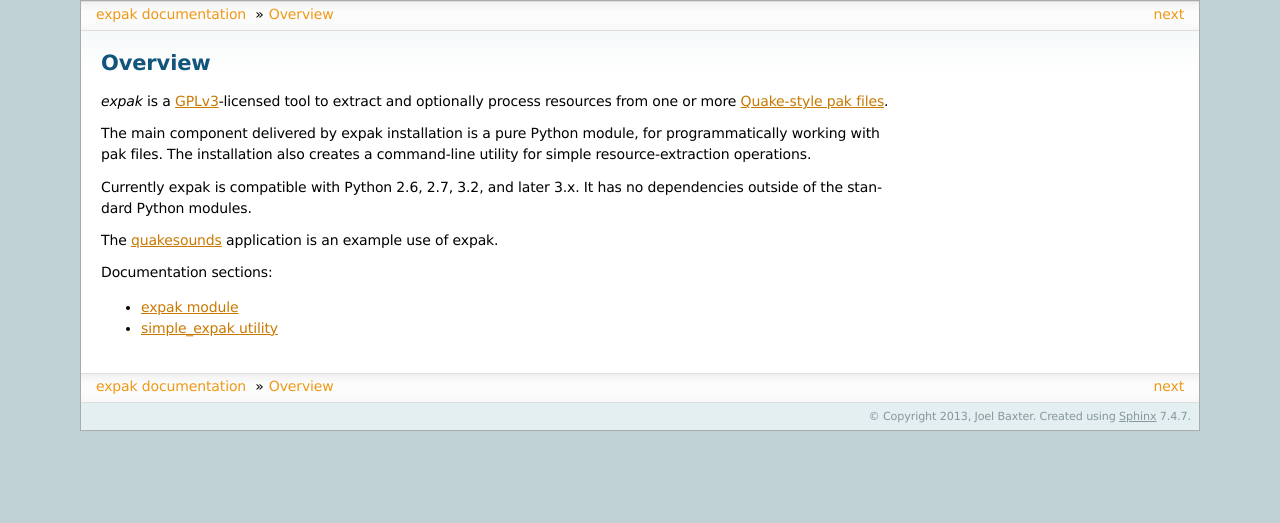
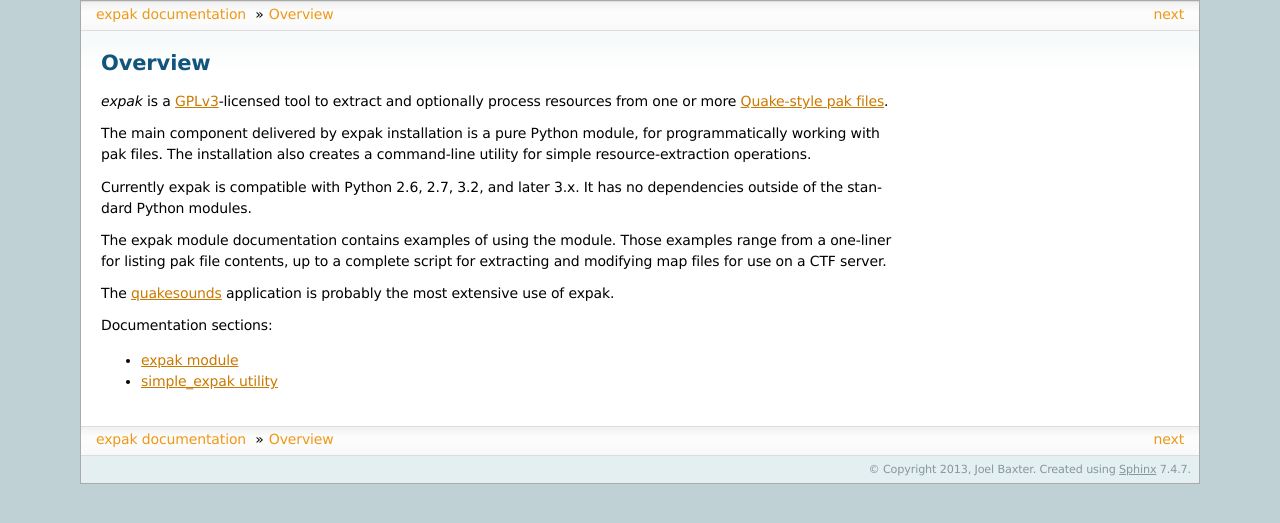
Before and after one commit to neogeographica/expak, a Sphinx documentation site: the page built from docs/index.rst, in a window 1280 px wide. Shown: the top 523 px of the page. Built offline with Sphinx 7.4.7, drawn with Linux system fonts in a browser that asks for light colours; the version number could not be read and is left out.

Commit message:
mention examples in the docs

```diff
--- a/README.rst
+++ b/README.rst
@@ -23,7 +23,11 @@
 Currently expak is compatible with Python 2.6, 2.7, 3.2, and later 3.x. It has
 no dependencies outside of the standard Python modules.
 
-The quakesounds_ application is an example use of expak.
+The expak module documentation contains examples of using the module. Those
+examples range from a one-liner for listing pak file contents, up to a
+complete script for extracting and modifying map files for use on a CTF server.
+
+The quakesounds_ application is probably the most extensive use of expak.
 
 .. _GPLv3: http://www.gnu.org/copyleft/gpl.html
 .. _Quake-style pak files: http://quakewiki.org/wiki/.pak
--- a/docs/blurb.txt
+++ b/docs/blurb.txt
@@ -8,7 +8,11 @@
 Currently expak is compatible with Python 2.6, 2.7, 3.2, and later 3.x. It has
 no dependencies outside of the standard Python modules.
 
-The quakesounds_ application is an example use of expak.
+The expak module documentation contains examples of using the module. Those
+examples range from a one-liner for listing pak file contents, up to a
+complete script for extracting and modifying map files for use on a CTF server.
+
+The quakesounds_ application is probably the most extensive use of expak.
 
 .. _GPLv3: http://www.gnu.org/copyleft/gpl.html
 .. _Quake-style pak files: http://quakewiki.org/wiki/.pak
```
